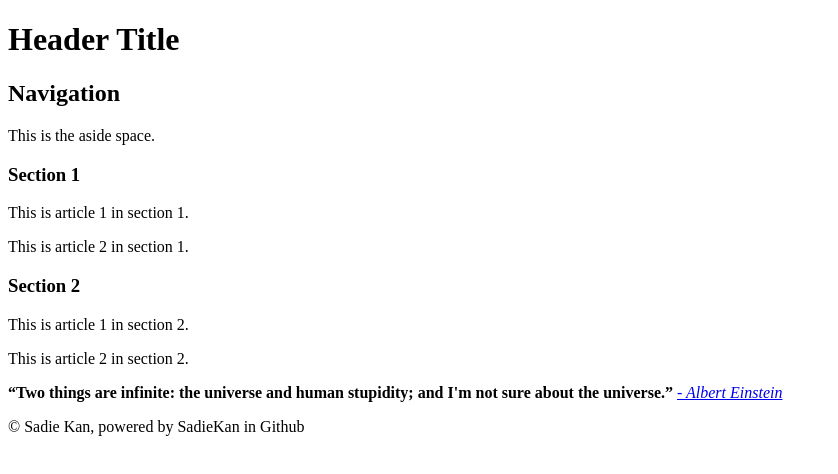
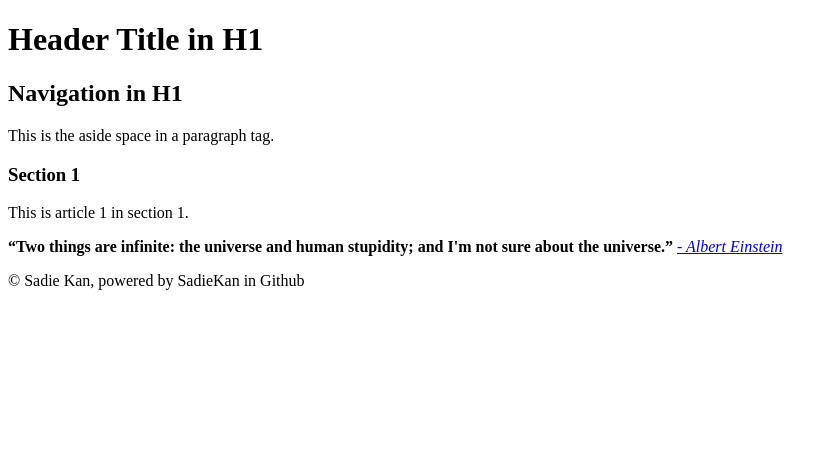
Before and after one commit to SadieKan/LearningHTML.github.io, a plain HTML site: page childPages/Exp H1-H6 P.html in a window 1280 px wide. Shown: the whole page, without its empty margins (0-838 px from the left). Drawn offline with Linux system fonts and the light colour scheme.

Commit message:
Update Exp H1-H6 P.html

```diff
--- a/childPages/Exp H1-H6 P.html
+++ b/childPages/Exp H1-H6 P.html
@@ -26,27 +26,14 @@
 
   </head>
   <body>
-    <header><h1>Header Title</h1></header>
-        <nav><h1>Navigation</h1></nav>
-        <aside><p>This is the aside space.</p></aside>
-        <section>
-          <h3>Section 1</h3>
-          <article>
-            <p>This is article 1 in section 1.</p>
-          </article>
-          <article>
-            <p>This is article 2 in section 1.</p>
-          </article>
-        </section>
-        <section>
-          <h3>Section 2</h3>
-          <article>
-            <p>This is article 1 in section 2.</p>
-          </article>
-          <article>
-            <p>This is article 2 in section 2.</p>
-          </article>
-        </section>
+    <header><h1>Header Title in H1</h1></header>
+    <nav><h1>Navigation in H1</h1></nav>
+    <aside><p>This is the aside space in a paragraph tag.</p></aside>
+    <section>
+      <h3>Section 1</h3>
+      <article>
+        <p>This is article 1 in section 1.</p>
+      </article>
   </body>
 
   <footer>
```
